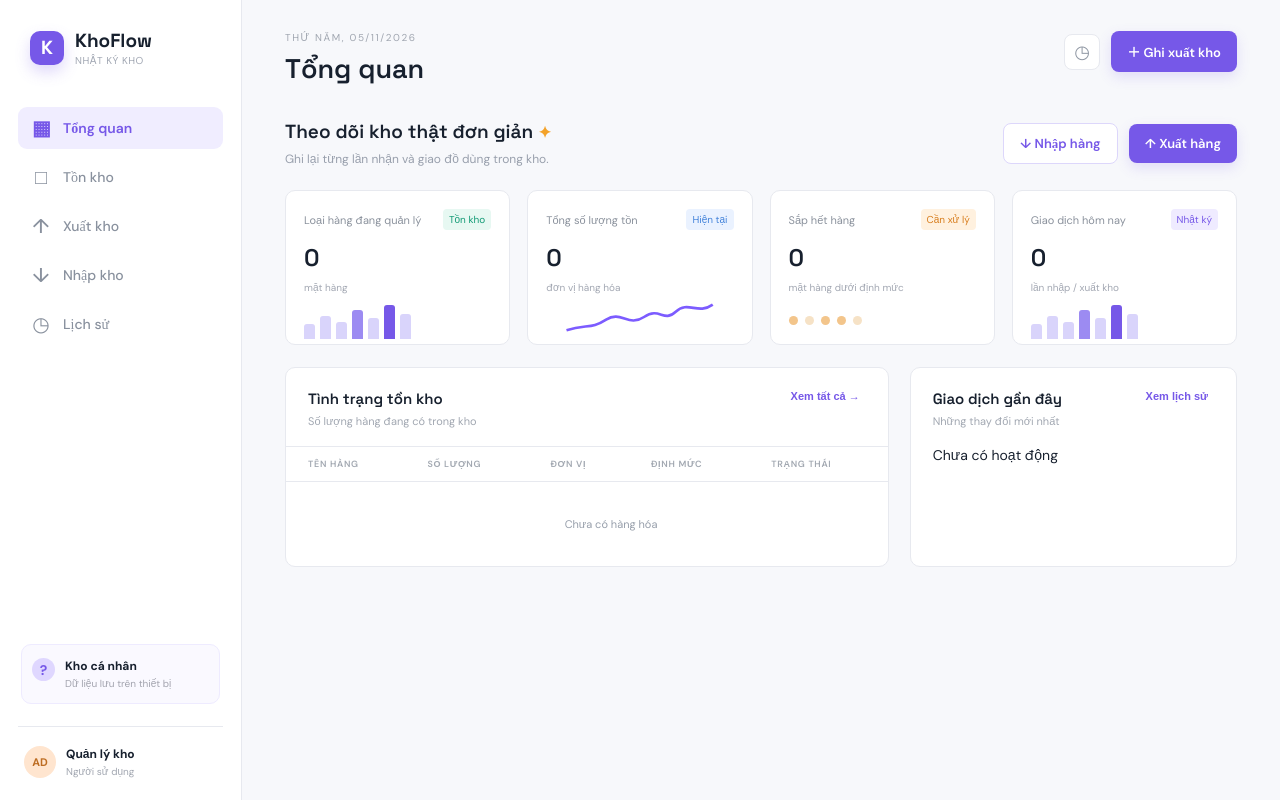
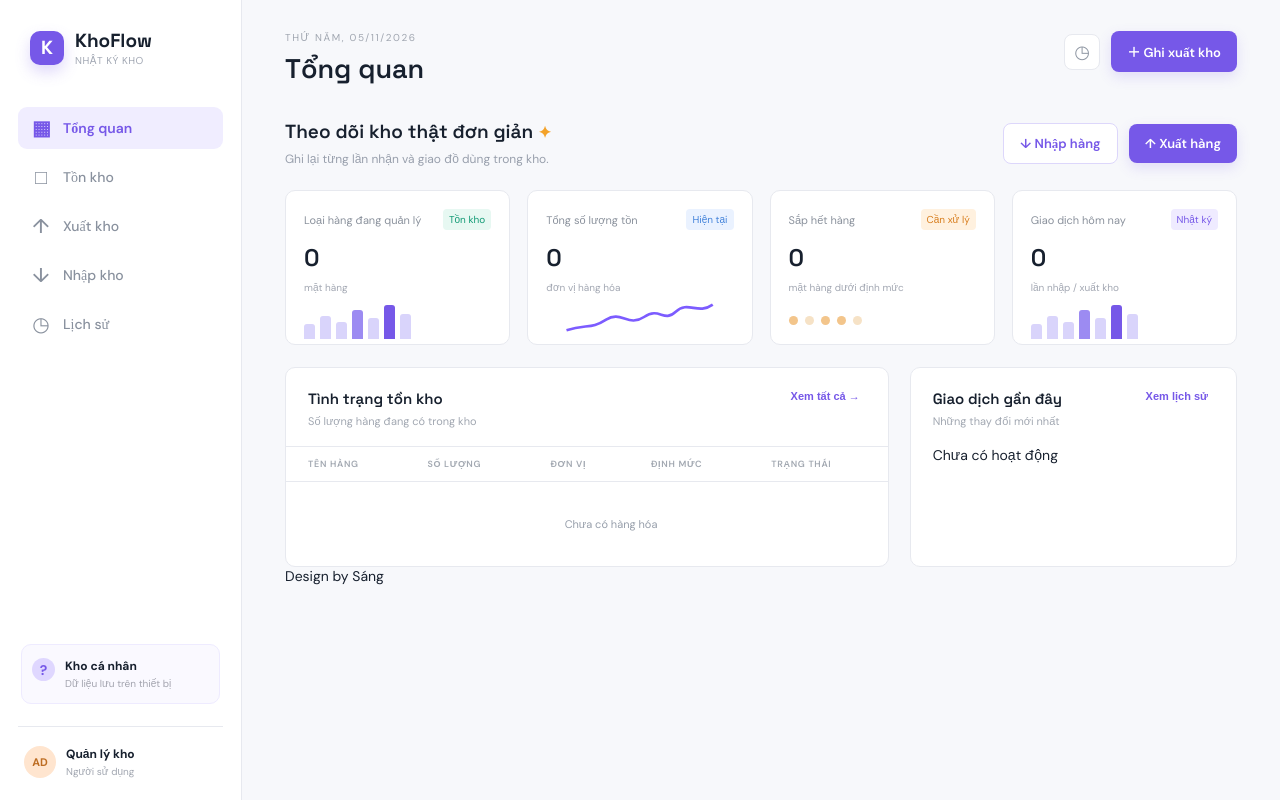
Before and after one commit to Sang121/Quan_ly_kho_KCN, a plain HTML site: page index.html in a window 1280 px wide. Drawn offline with Linux system fonts and the light colour scheme.

Commit message:
Add creator footer and finalize HTML structure

```diff
--- a/index.html
+++ b/index.html
@@ -14,6 +14,6 @@
       <section id="issue-view" class="view"><div class="section-toolbar"><div><h2>Xuất kho</h2><p>Ghi chép khi lấy đồ dùng ra khỏi kho.</p></div><button class="primary-btn" data-open-modal="issue">＋ Ghi xuất kho</button></div><div class="form-hint"><b>Thông tin cần ghi:</b> tên hàng, số lượng, đơn vị, người nhận, người giao và ngày lấy hàng.</div><div class="panel"><div class="table-wrap"><table><thead><tr><th>NGÀY LẤY</th><th>HÀNG HÓA</th><th>SỐ LƯỢNG</th><th>NGƯỜI NHẬN</th><th>NGƯỜI GIAO</th><th>GHI CHÚ</th></tr></thead><tbody id="issues-table"></tbody></table></div></div></section>
       <section id="receive-view" class="view"><div class="section-toolbar"><div><h2>Nhập kho</h2><p>Ghi nhận hàng mới nhập vào kho.</p></div><button class="primary-btn" data-open-modal="receive">＋ Ghi nhập kho</button></div><div class="form-hint"><b>Nhập nhanh:</b> chọn mặt hàng, số lượng, ngày nhập và nhà cung cấp hoặc nguồn hàng.</div><div class="panel"><div class="table-wrap"><table><thead><tr><th>NGÀY NHẬP</th><th>HÀNG HÓA</th><th>SỐ LƯỢNG</th><th>NGUỒN HÀNG</th><th>NGƯỜI GIAO</th><th>GHI CHÚ</th></tr></thead><tbody id="receives-table"></tbody></table></div></div></section>
       <section id="history-view" class="view"><div class="section-toolbar"><div><h2>Lịch sử giao dịch</h2><p>Toàn bộ lịch sử nhập và xuất kho.</p></div><div class="toolbar-actions"><button class="outline-btn" id="export-history">Xuất CSV</button><button class="outline-btn" id="export-xlsx-history">Xuất Excel</button></div></div><div class="filter-row"><div class="search-box">⌕<input id="history-search" placeholder="Tìm hàng, người nhận, người giao..." /></div><select id="history-type"><option value="all">Tất cả giao dịch</option><option value="out">Xuất kho</option><option value="in">Nhập kho</option></select></div><div class="panel"><div class="table-wrap"><table><thead><tr><th>THỜI GIAN</th><th>LOẠI</th><th>HÀNG HÓA</th><th>SỐ LƯỢNG</th><th>NGƯỜI LIÊN QUAN</th><th>GHI CHÚ</th></tr></thead><tbody id="history-table"></tbody></table></div></div></section>
-    </main></div><div id="modal-root"></div><div id="toast" class="toast"></div>
+    <footer class="site-footer">Design by Sáng</footer></main></div><div id="modal-root"></div><div id="toast" class="toast"></div>
   <script src="https://cdn.sheetjs.com/xlsx-0.20.3/package/dist/xlsx.full.min.js"></script><script src="app.js"></script>
 </body></html>
```
